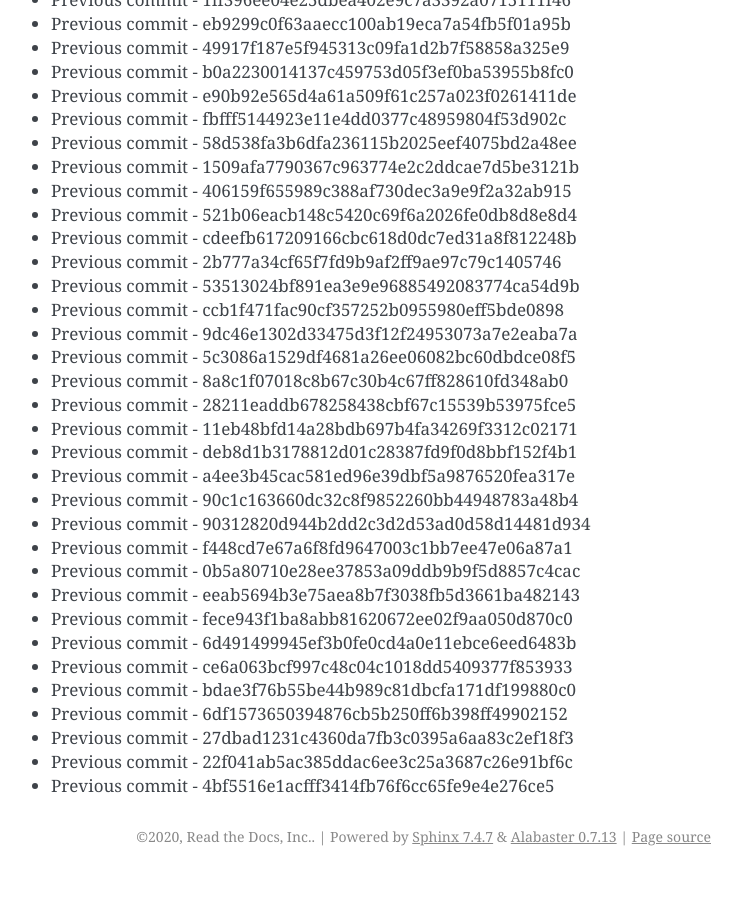
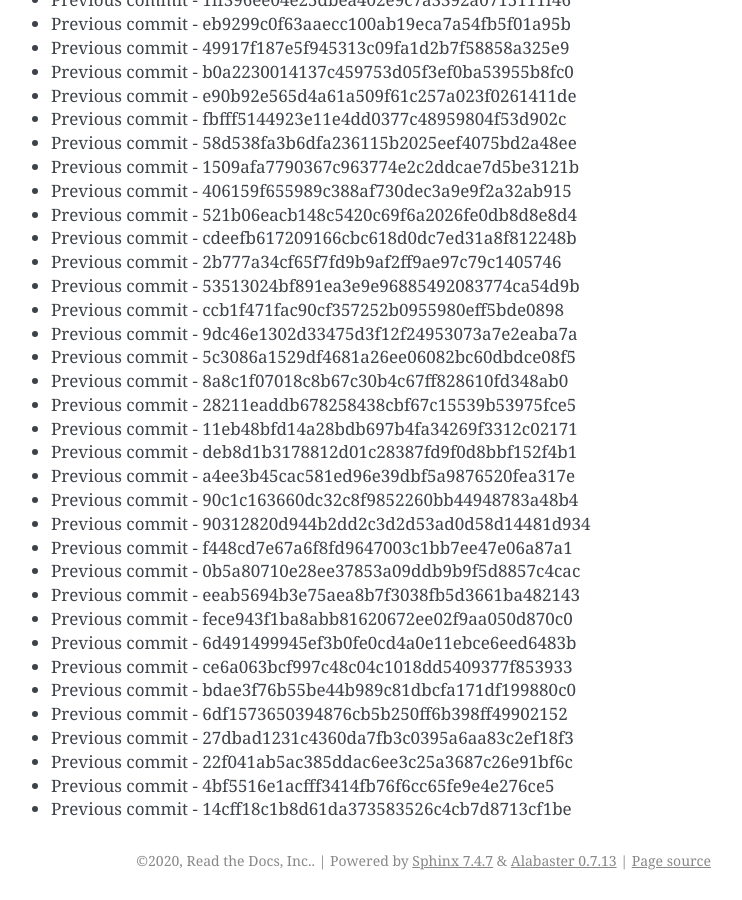
Before and after one commit to readthedocs/rtd-git-stresstest, a Sphinx documentation site: the page built from docs/updates.rst, in a window 1280 px wide and 900 px high, scrolled down 11221 px. Shown: the whole window, without its empty margins (399-1141 px from the left). Built offline with Sphinx 7.4.7, drawn with Linux system fonts in a browser that asks for light colours; before the commit the page ends 12097 px from its top, so only the background shows below that.

Commit message:
Generating commit from previous: 14cff18c1b8d61da373583526c4cb7d8713cf1be

```diff
--- a/docs/updates.rst
+++ b/docs/updates.rst
@@ -503,3 +503,4 @@ It can be tested for any performance characteristics.
 * Previous commit - 27dbad1231c4360da7fb3c0395a6aa83c2ef18f3
 * Previous commit - 22f041ab5ac385ddac6ee3c25a3687c26e91bf6c
 * Previous commit - 4bf5516e1acfff3414fb76f6cc65fe9e4e276ce5
+* Previous commit - 14cff18c1b8d61da373583526c4cb7d8713cf1be
```
